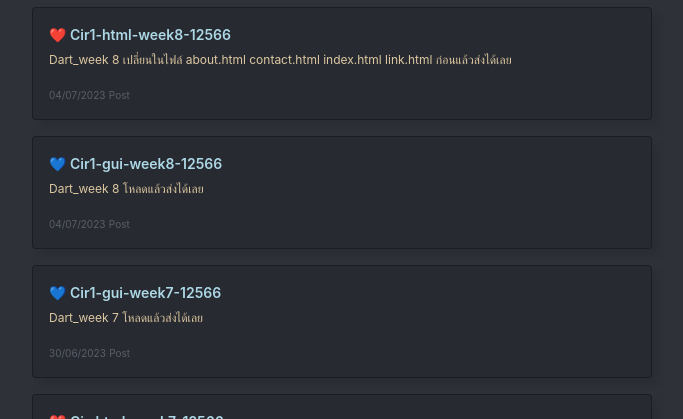
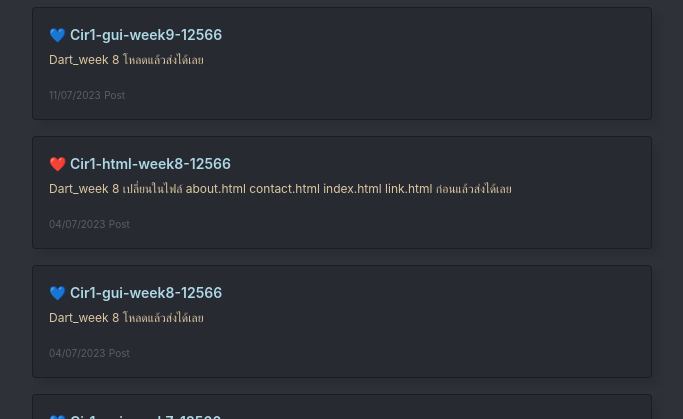
Before and after one commit to vanillauwuz/vanillalovescat, a plain HTML site: page Html&Dart/Html&Dart.html in a window 1280 px wide. Shown: the part 681-1100 px from the top of the page, without its empty margins (298-981 px from the left). Drawn offline with Linux system fonts and the light colour scheme.

Commit message:
Update Html&Dart.html

```diff
--- a/Html&Dart/Html&Dart.html
+++ b/Html&Dart/Html&Dart.html
@@ -12,6 +12,14 @@
     <div class="center">
         <a href="https://www.vanillalovescat.space/DevC/DevC.html"><img id="main-logo" src="Image\vanilla.gif" width="600" height="600"></a>
         <h1>Vanilla's Blog</h1>
+        <div class="fancy-box">
+            <a href="https://github.com/vanillaowo/Cir1-gui-week9-12566/archive/refs/heads/main.zip" class="box-title">💙 Cir1-gui-week9-12566</a>
+            <p class="box-text">Dart_week 8 โหลดแล้วส่งได้เลย</p>
+            <span class="box-footer">
+                <a href="Html&Dart.html" class="box-tag">11/07/2023</a>
+                <a href="Html&Dart.html" class="box-tag">Post</a>
+            </span>
+        </div>
         <div class="fancy-box">
             <a href="https://github.com/vanillaowo/Cir-html-week8-12566/archive/refs/heads/main.zip" class="box-title">❤️ Cir1-html-week8-12566</a>
             <p class="box-text">Dart_week 8 เปลี่ยนในไฟล์ about.html contact.html index.html link.html ก่อนแล้วส่งได้เลย</p>
```
